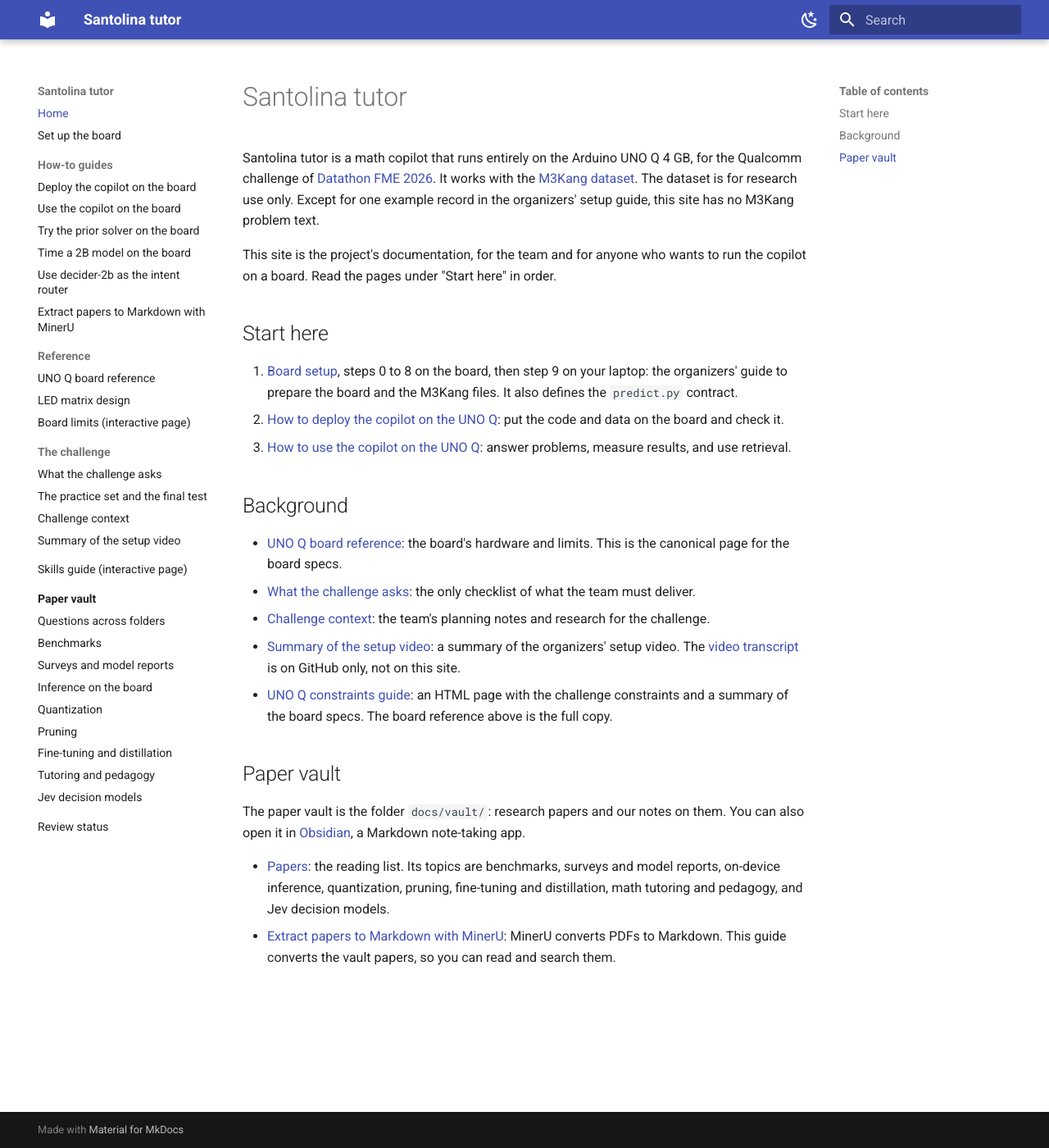
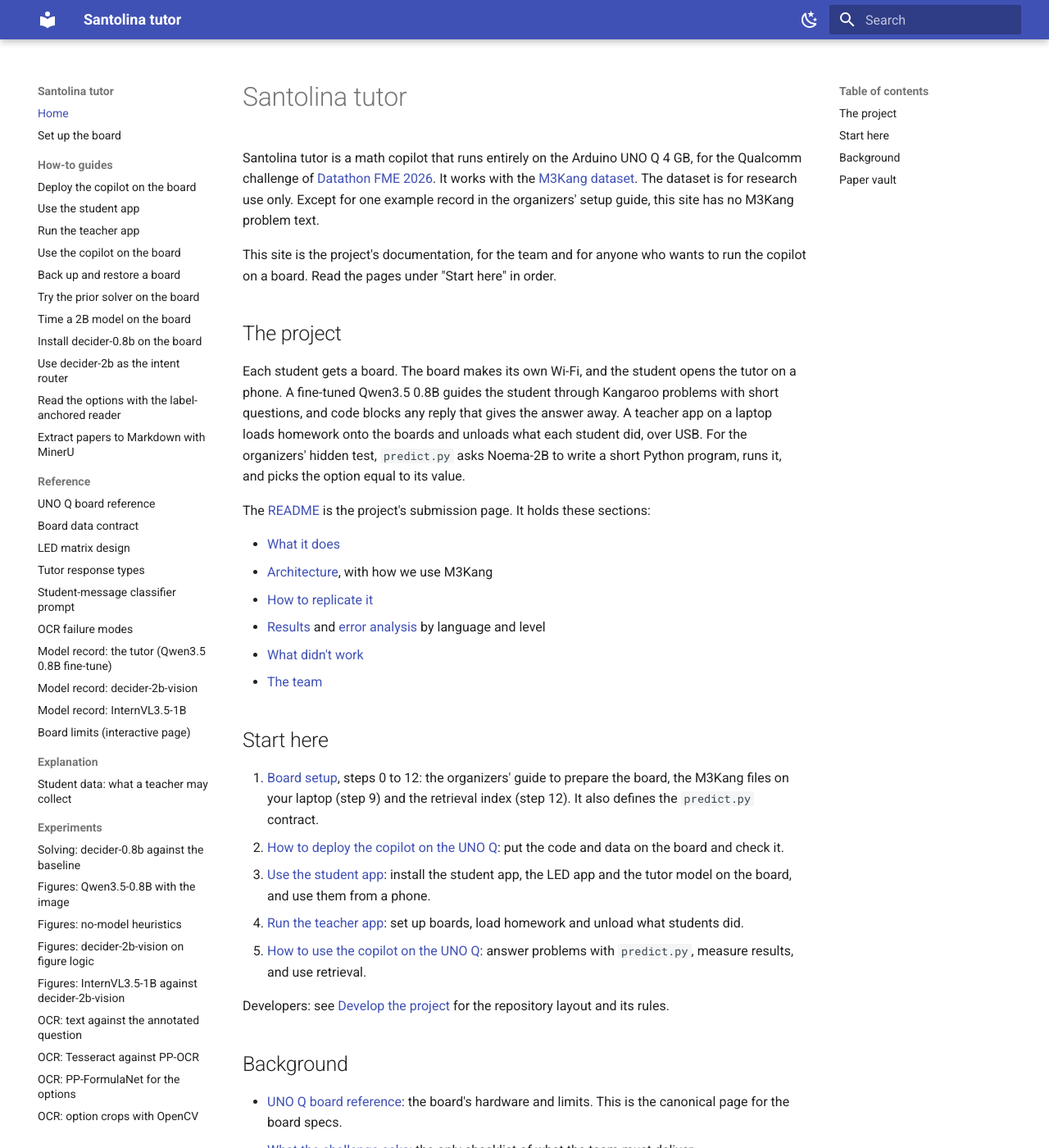
Before and after one commit to Sigkaio636/Santolina_tutor, an MkDocs documentation site: the page built from docs/index.md, in a window 1280 px wide and 1400 px high. Shown: the whole window at 82% size. Built offline with MkDocs 1.6.1 and Material for MkDocs 9.7.7, drawn with Linux system fonts in a browser that asks for light colours.

Commit message:
Docs site: project summary, full menu, tutor fine-tune record
- index.md: what the project is, links to each submission section of
  the README, and the student and teacher app guides under "Start here".
- mkdocs.yml: add the 28 pages that were missing from the menu (how-to
  guides, reference, the privacy explanation, every experiment report)
  and the developer page.
- docs/models/qwen35-tutor.md: record of the tutor fine-tune of
  Qwen3.5 0.8B (data pipeline counts, settings, the Kaggle run that made
  the model on the board, its SHA256). Aggregates only, no problem text.
- BOARD_SETUP, GOAL_MUSTS, CHALLENGE_CONTEXT: the organizers changed the
  challenge on 2026-11-14 (upstream f1ae321): the copilot must now do
  both Teach and Reason, not one of them.
- BOARD_SETUP, LED_MATRIX_DESIGN: links to skills are full GitHub links,
  so `mkdocs build --strict` passes again.

Co-Authored-By: Claude Opus 5.5 <noreply@anthropic.com>

```diff
--- a/docs/index.md
+++ b/docs/index.md
@@ -9,15 +9,45 @@ setup guide, this site has no M3Kang problem text.
 This site is the project's documentation, for the team and for anyone who
 wants to run the copilot on a board. Read the pages under "Start here" in order.
 
+## The project
+
+Each student gets a board. The board makes its own Wi-Fi, and the student
+opens the tutor on a phone. A fine-tuned Qwen3.5 0.8B guides the student
+through Kangaroo problems with short questions, and code blocks any reply that
+gives the answer away. A teacher app on a laptop loads homework onto the boards
+and unloads what each student did, over USB. For the organizers' hidden test,
+`predict.py` asks Noema-2B to write a short Python program, runs it, and picks
+the option equal to its value.
+
+The [README](https://github.com/Sigkaio636/Santolina_tutor#readme) is the
+project's submission page. It holds these sections:
+
+- [What it does](https://github.com/Sigkaio636/Santolina_tutor#what-it-does)
+- [Architecture](https://github.com/Sigkaio636/Santolina_tutor#architecture),
+  with how we use M3Kang
+- [How to replicate it](https://github.com/Sigkaio636/Santolina_tutor#how-to-replicate-it)
+- [Results](https://github.com/Sigkaio636/Santolina_tutor#results) and
+  [error analysis](https://github.com/Sigkaio636/Santolina_tutor#error-analysis)
+  by language and level
+- [What didn't work](https://github.com/Sigkaio636/Santolina_tutor#what-didnt-work-and-what-we-would-try-next)
+- [The team](https://github.com/Sigkaio636/Santolina_tutor#the-team)
+
 ## Start here
 
-1. [Board setup](BOARD_SETUP.md), steps 0 to 8 on the board, then step 9 on
-   your laptop: the organizers' guide to prepare the board and the M3Kang
-   files. It also defines the `predict.py` contract.
+1. [Board setup](BOARD_SETUP.md), steps 0 to 12: the organizers' guide to
+   prepare the board, the M3Kang files on your laptop (step 9) and the
+   retrieval index (step 12). It also defines the `predict.py` contract.
 2. [How to deploy the copilot on the UNO Q](how-to/deploy-copilot-on-board.md):
    put the code and data on the board and check it.
-3. [How to use the copilot on the UNO Q](how-to/use-copilot-on-board.md):
-   answer problems, measure results, and use retrieval.
+3. [Use the student app](how-to/use-student-app.md): install the student app,
+   the LED app and the tutor model on the board, and use them from a phone.
+4. [Run the teacher app](how-to/run-teacher-app.md): set up boards, load
+   homework and unload what students did.
+5. [How to use the copilot on the UNO Q](how-to/use-copilot-on-board.md):
+   answer problems with `predict.py`, measure results, and use retrieval.
+
+Developers: see [Develop the project](DEVELOPING.md) for the repository layout
+and its rules.
 
 ## Background
 
--- a/mkdocs.yml
+++ b/mkdocs.yml
@@ -10,20 +10,52 @@ nav:
   - Set up the board: BOARD_SETUP.md
   - How-to guides:
       - Deploy the copilot on the board: how-to/deploy-copilot-on-board.md
+      - Use the student app: how-to/use-student-app.md
+      - Run the teacher app: how-to/run-teacher-app.md
       - Use the copilot on the board: how-to/use-copilot-on-board.md
+      - Back up and restore a board: how-to/back-up-and-restore-a-board.md
       - Try the prior solver on the board: how-to/try-prior-solver.md
       - Time a 2B model on the board: how-to/time-2b-model-on-board.md
+      - Install decider-0.8b on the board: how-to/install-decider-0.8b.md
       - Use decider-2b as the intent router: how-to/use-decider-2b-router.md
+      - Read the options with the label-anchored reader: OPTION_READER_GUIDE.md
       - Extract papers to Markdown with MinerU: how-to/mineru-ocr-papers.md
   - Reference:
       - UNO Q board reference: UNO_Q_BOARD_REFERENCE.md
+      - Board data contract: reference/board-data-contract.md
       - LED matrix design: LED_MATRIX_DESIGN.md
+      - Tutor response types: TUTOR_RESPONSE_TYPES.md
+      - Student-message classifier prompt: TOOL_CALLER_PROMPT.md
+      - OCR failure modes: OCR_FAILURE_MODES.md
+      - "Model record: the tutor (Qwen3.5 0.8B fine-tune)": models/qwen35-tutor.md
+      - "Model record: decider-2b-vision": models/decider-2b-vision.md
+      - "Model record: InternVL3.5-1B": models/internvl3.5-1b.md
       - Board limits (interactive page): GUIA_RESTRICCIONES_UNOQ.html
+  - Explanation:
+      - "Student data: what a teacher may collect": explanation/student-data-privacy.md
+  - Experiments:
+      - "Solving: decider-0.8b against the baseline": experiments/2026-11-decider-0.8b.md
+      - "Figures: Qwen3.5-0.8B with the image": experiments/2026-11-vision-txto-no.md
+      - "Figures: no-model heuristics": experiments/2026-11-txto-no-heuristics.md
+      - "Figures: decider-2b-vision on figure logic": experiments/2026-11-decider-2b-vision-figure-logic.md
+      - "Figures: InternVL3.5-1B against decider-2b-vision": experiments/2026-11-internvl35-1b-vs-decider-2b-vision-txto-no.md
+      - "OCR: text against the annotated question": experiments/2026-11-ocr-text-vs-annotation.md
+      - "OCR: Tesseract against PP-OCR": experiments/2026-11-tesseract-text-only.md
+      - "OCR: PP-FormulaNet for the options": experiments/2026-11-ppformulanet.md
+      - "OCR: option crops with OpenCV": experiments/2026-11-option-crops-opencv.md
+      - "OCR: options checked across languages": experiments/2026-11-option-extraction-consensus.md
+      - "OCR: label-anchored option boxes": experiments/2026-11-option-boxes-intermediate-rec.md
+      - "Router: how we made the messages": experiments/2026-11-router-messages-method.md
+      - "Router: round 1": experiments/2026-11-router-bakeoff.md
+      - "Router: round 2": experiments/2026-11-router-bakeoff-2.md
+      - "Router: conclusion for 0.8B": experiments/2026-11-router-0.8b-conclusion.md
+      - "Router: round 3, decider-2b": experiments/2026-11-router-bakeoff-3.md
   - The challenge:
       - What the challenge asks: GOAL_MUSTS.md
       - The practice set and the final test: PRACTICE_SET.md
       - Challenge context: CHALLENGE_CONTEXT.md
       - Summary of the setup video: RESUMEN_QUALCOMM_UNO_Q.md
+  - Develop the project: DEVELOPING.md
   - Skills guide (interactive page): SKILLS_GUIDE.html
   - Paper vault:
       - Vault index: vault/papers/README.md
```
Also changed, not shown: docs/BOARD_SETUP.md (+11 -8 lines), docs/CHALLENGE_CONTEXT.md (+1 -1 lines), docs/GOAL_MUSTS.md (+3 -3 lines), docs/LED_MATRIX_DESIGN.md (+1 -1 lines), docs/models/qwen35-tutor.md (added, +311 -0 lines).
